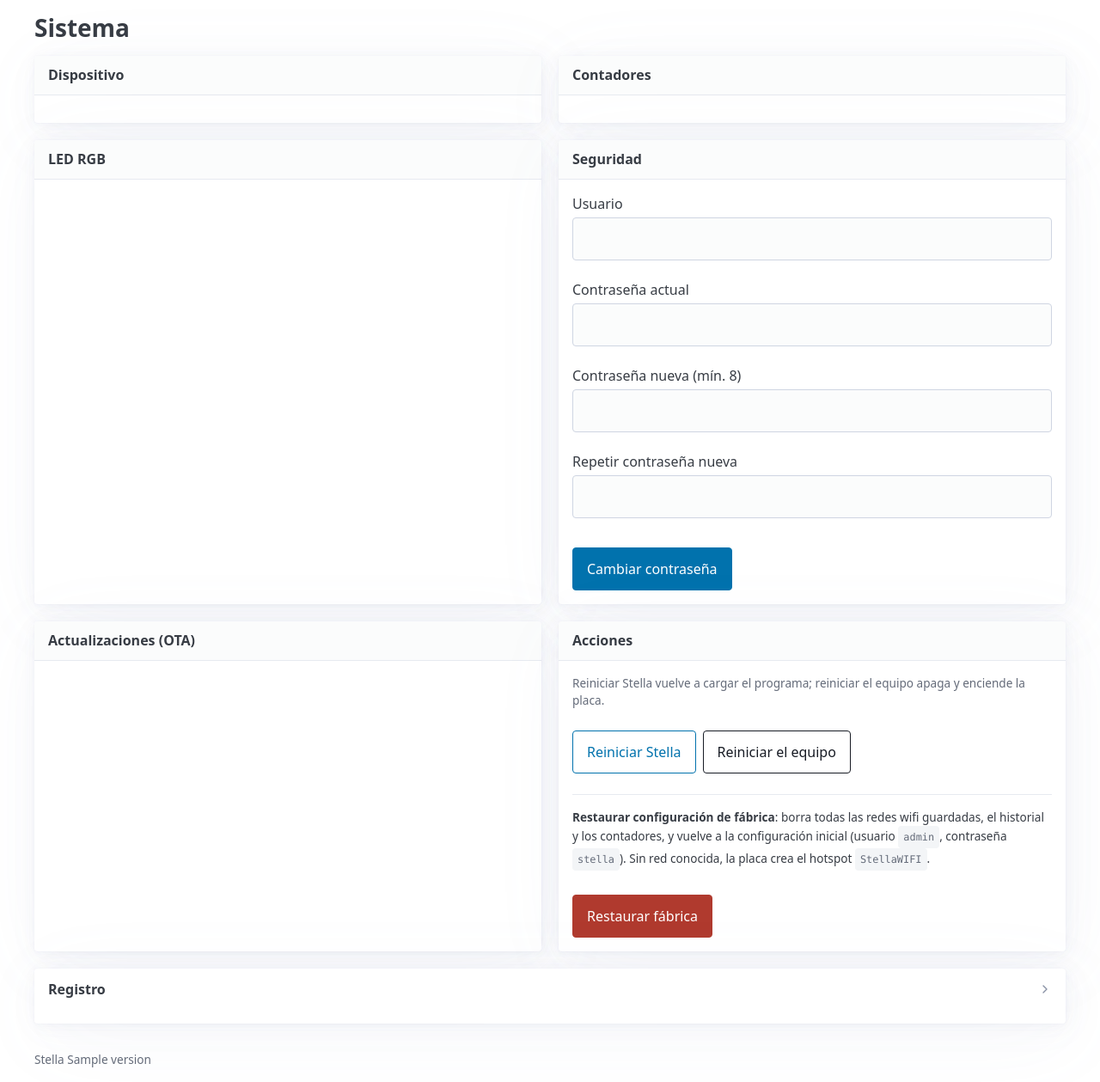
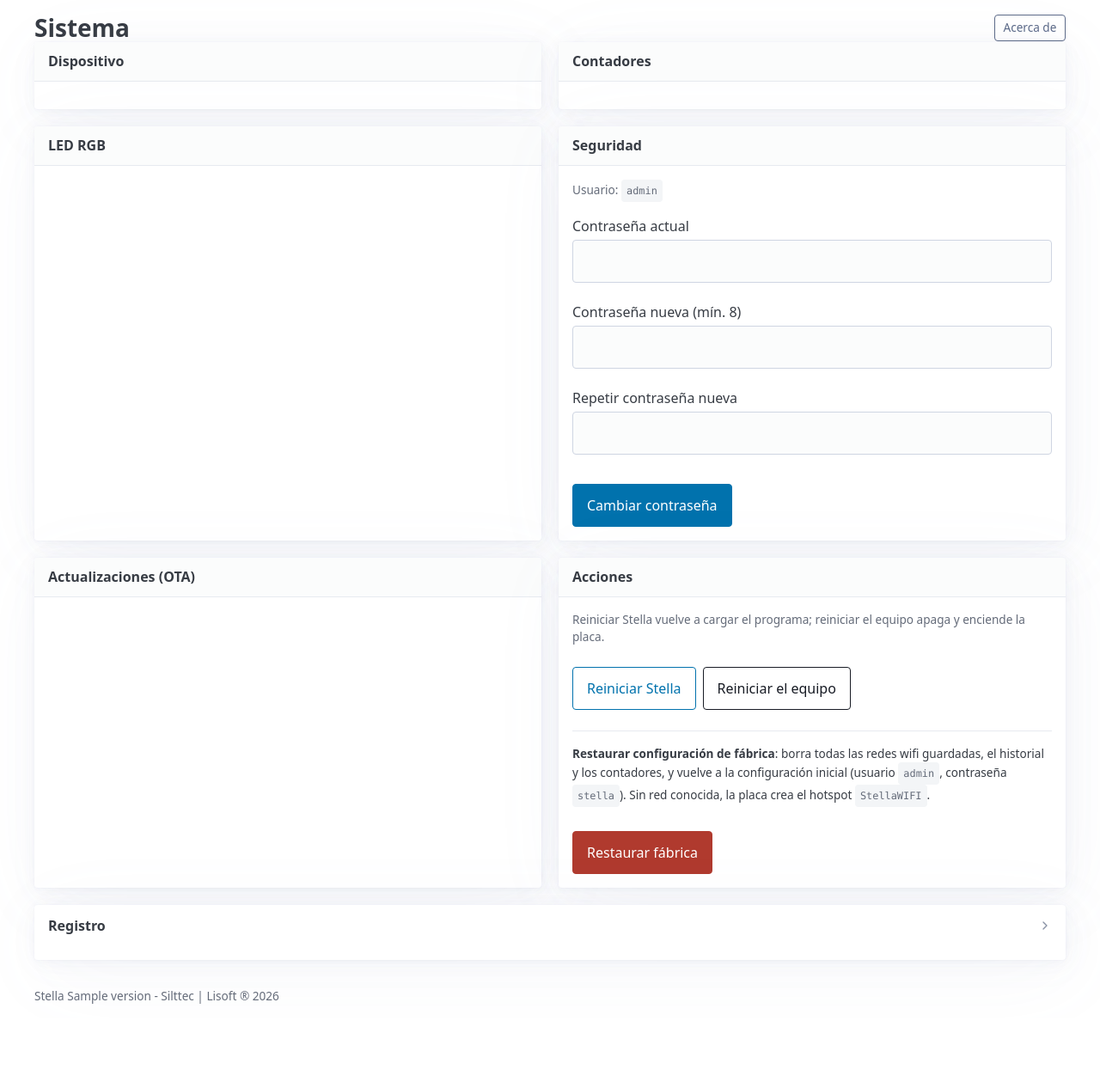
Before and after one commit to lisoft-ec/stella, a Python web app: template stella/web/templates/system.html in a window 1280 px wide. Shown: the part 111-1370 px from the top of the page at 86% size. After the commit the page ends 1279 px from the top, so only its background shows below. Run offline with Jinja, Linux system fonts and the light colour scheme; the template is opened without the code that fills it: most values are stand-ins (such as "Sample title", 1, 10 or a date in 2020).

Commit message:
feat(web): pie con versión 2.0.0, panel «Acerca de», usuario fijo admin y Sistema sin scroll en móvil
- Pie: Stella 2.0.0 - Silttec | Lisoft ® 2026.
- Sistema: ventana «Acerca de» con Silttec, Lisoft y AV Electronics.
- Seguridad: se quita el campo Usuario; la API ignora cambios de usuario.
- Paneles y tabla de LED ajustados para no desbordar a 375 px.

Co-Authored-By: Claude Opus 5.5 <noreply@anthropic.com>

```diff
--- a/stella/__init__.py
+++ b/stella/__init__.py
@@ -1,3 +1,3 @@
 """Stella: people counter for the Google Coral Dev Board."""
 
-__version__ = "2.0.0-dev"
+__version__ = "2.0.0"
--- a/stella/web/api.py
+++ b/stella/web/api.py
@@ -142,9 +142,6 @@ def change_password():
     if len(new) < 8:
         abort(400, "La nueva contraseña debe tener al menos 8 caracteres")
     values = {"password_hash": generate_password_hash(new, method=PASSWORD_METHOD), "default_password": False}
-    username = str(data.get("username", "")).strip()
-    if username:
-        values["username"] = username
     cfg.update_section("web", values, notify=False)
     session["user"] = cfg.get("web.username")
     return jsonify(ok=True)
--- a/stella/web/static/app.css
+++ b/stella/web/static/app.css
@@ -91,3 +91,21 @@ button.danger { background: #b03a2e; border-color: #b03a2e; color: #fff; }
 body.resetting main { opacity: .5; pointer-events: none; }
 .inline-check { display: flex; align-items: center; gap: .3rem; white-space: nowrap; margin-bottom: .5rem; font-size: .85rem; }
 .inline-check input { margin: 0; }
+
+.page-head { display: flex; align-items: center; justify-content: space-between; gap: .5rem; flex-wrap: wrap; }
+.page-head h2 { margin-bottom: 0; }
+.page-head > button { width: auto; margin: 0; }
+ul.about li { list-style: none; margin-bottom: .4rem; }
+ul.about { padding-left: 0; }
+.table-scroll { overflow-x: auto; max-width: 100%; }
+
+/* Sin scroll horizontal en móvil: los hijos de grid/flex pueden encogerse */
+.panels > article, .panel-body, .grid > *, .grid-2 > * { min-width: 0; }
+.panels input, .panels select { min-width: 0; max-width: 100%; }
+code, .mono { overflow-wrap: anywhere; }
+table.leds th, table.leds td { padding: .35rem .3rem; }
+table.leds td:first-child { white-space: normal; }
+@media (max-width: 600px) {
+  .panels > article { padding: 1rem .75rem; }
+  table.leds button.small { padding: .2rem .45rem; font-size: .8rem; }
+}
--- a/stella/web/static/app.js
+++ b/stella/web/static/app.js
@@ -420,12 +420,12 @@ document.addEventListener('alpine:init', () => {
   }));
 
   Alpine.data('passwordForm', () => ({
-    username: '', current: '', next: '', repeat: '', saving: false,
+    current: '', next: '', repeat: '', saving: false,
     async save() {
       if (this.next !== this.repeat) { toast('Las contraseñas nuevas no coinciden', 'error'); return; }
       this.saving = true;
       try {
-        await api('POST', '/api/v1/auth/password', { username: this.username, current: this.current, new: this.next });
+        await api('POST', '/api/v1/auth/password', { current: this.current, new: this.next });
         toast('Contraseña cambiada');
         this.current = this.next = this.repeat = '';
         setTimeout(() => location.reload(), 800);
--- a/stella/web/templates/base.html
+++ b/stella/web/templates/base.html
@@ -43,7 +43,7 @@
     {% endif %}
     {% block content %}{% endblock %}
   </main>
-  <footer class="container muted small">Stella {{ version }}</footer>
+  <footer class="container muted small">Stella {{ version }} - Silttec | Lisoft ® 2026</footer>
   {% endblock %}
   <div id="toasts" aria-live="polite"></div>
 </body>
--- a/stella/web/templates/system.html
+++ b/stella/web/templates/system.html
@@ -1,7 +1,26 @@
 {% extends "base.html" %}
 {% block title %}Sistema{% endblock %}
 {% block content %}
-<h2>Sistema</h2>
+<div class="page-head" x-data="{ about: false }">
+  <h2>Sistema</h2>
+  <button class="outline secondary small" @click="about = true">Acerca de</button>
+  <dialog :open="about" @keydown.escape.window="about = false" @click.self="about = false">
+    <article>
+      <header>
+        <button aria-label="Cerrar" rel="prev" @click="about = false"></button>
+        <strong>Stella {{ version }}</strong>
+      </header>
+      <p>Contador de personas con visión artificial sobre Google Coral.</p>
+      <ul class="about">
+        <li><strong>Idea original:</strong> Silttec · <a href="https://www.silttec.com" target="_blank" rel="noopener">www.silttec.com</a></li>
+        <li><strong>Versión 2:</strong> Lisoft · <a href="https://www.lisoft.net" target="_blank" rel="noopener">www.lisoft.net</a></li>
+        <li><strong>Comercialización:</strong> AV Electronics · <a href="https://www.avelectronics.cc" target="_blank" rel="noopener">www.avelectronics.cc</a></li>
+      </ul>
+      <p class="small muted">Silttec | Lisoft ® 2026</p>
+      <footer><button @click="about = false">Cerrar</button></footer>
+    </article>
+  </dialog>
+</div>
 <div class="panels">
   <article x-data="deviceForm()">
     <header><strong>Dispositivo</strong></header>
@@ -48,8 +67,16 @@
           <label>Controlador
             <select x-model="data.driver"><option value="gpio">GPIO (placa)</option><option value="none">Ninguno</option></select>
           </label>
-          <label>Destello (s) <input type="number" step="0.1" min="0.1" x-model.number="data.flash_seconds"></label>
+          <label>Tipo de LED
+            <select x-model.number="data.active_level">
+              <option value="0">Ánodo común</option>
+              <option value="1">Cátodo común</option>
+            </select>
+          </label>
         </div>
+        <label>Destello (s) <input type="number" step="0.1" min="0.1" x-model.number="data.flash_seconds"></label>
+        <p class="small muted">Pines: rojo GPIO_P18, verde GPIO_P13, azul GPIO_P16. Si en reposo el LED queda blanco, cambia el tipo de LED.</p>
+        <div class="table-scroll">
         <table class="small leds">
           <thead><tr><th>Estado</th><th>R</th><th>G</th><th>B</th><th></th><th></th></tr></thead>
           <tbody>
@@ -63,6 +90,7 @@
             </template>
           </tbody>
         </table>
+        </div>
         <div class="panel-actions">
           <button @click="save()" :aria-busy="saving">Guardar</button>
           <button class="outline" @click="sequence()">Prueba de lámparas</button>
@@ -74,7 +102,8 @@
   <article x-data="passwordForm()" id="seguridad">
     <header><strong>Seguridad</strong></header>
     <div class="panel-body">
-      <label>Usuario <input x-model="username" autocomplete="username"></label>
+      <p class="small muted">Usuario: <code>admin</code></p>
+      <input type="text" value="admin" autocomplete="username" hidden>
       <label>Contraseña actual <input type="password" x-model="current" autocomplete="current-password"></label>
       <label>Contraseña nueva (mín. 8) <input type="password" x-model="next" autocomplete="new-password"></label>
       <label>Repetir contraseña nueva <input type="password" x-model="repeat" autocomplete="new-password"></label>
```
Also changed, not shown: tests/test_web_api.py (+4 -0 lines).
